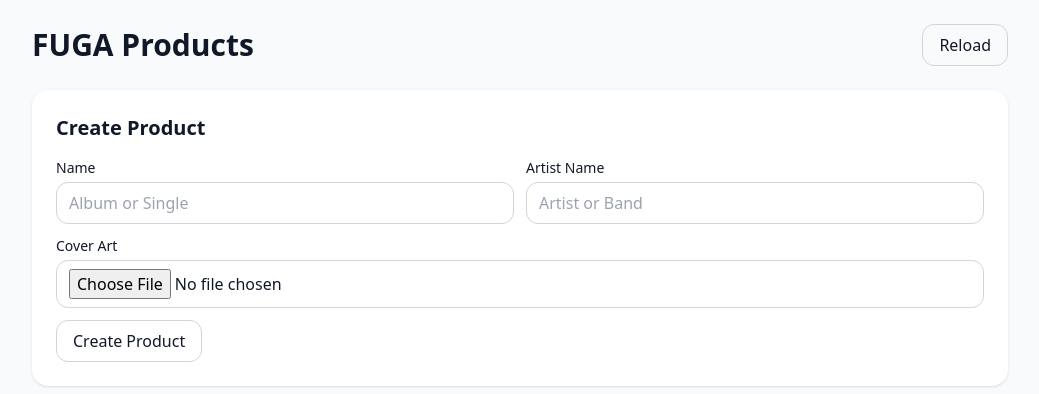
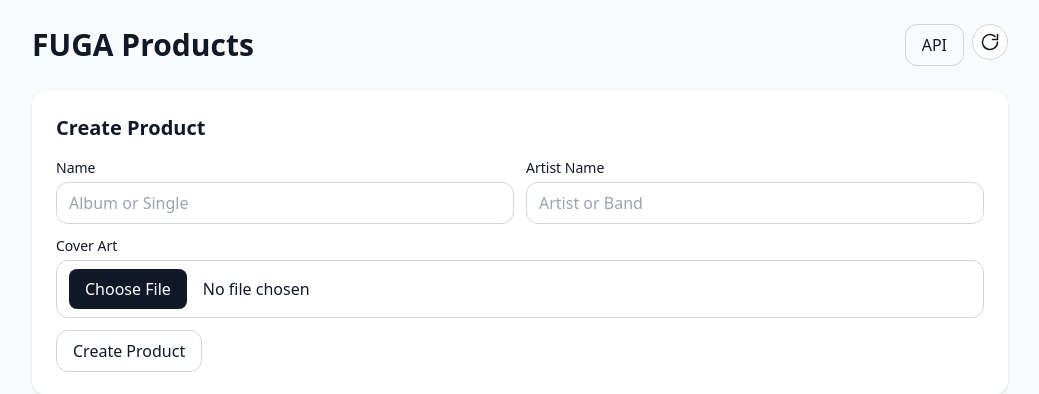
Before and after one commit to soroushCoder/FUGA_product_management_system, a Next.js app in the folder apps/web/: page / in a window 1280 px wide. Shown: the top 394 px of the page, without its empty margins (120-1159 px from the left). Built offline with nearby package versions, Linux system fonts and the light colour scheme; no server answers.

Commit message:
fix: update the icons

```diff
--- a/apps/web/app/page.tsx
+++ b/apps/web/app/page.tsx
@@ -5,6 +5,8 @@
 import type { Product } from '../lib/types';
 import ProductForm from '../components/ProductForm';
 import ProductList from '../components/ProductList';
+import { ReloadIcon } from '../components/icons';
+
 
 export default function Page() {
   const [products, setProducts] = useState<Product[]>([]);
@@ -20,7 +22,17 @@
     <div className="container space-y-6">
       <header className="flex items-center justify-between">
         <h1 className="text-3xl font-bold">FUGA Products</h1>
-        <button className="btn" onClick={reload}>Reload</button>
+        <div className="flex gap-2">
+          <a href="/api-reference" className="btn hidden sm:inline-flex">API</a>
+          <button
+            onClick={reload}
+            aria-label="Reload products"
+            title="Reload"
+            className="inline-flex items-center justify-center w-9 h-9 rounded-full border border-gray-300 bg-white hover:bg-gray-100 focus:outline-none focus-visible:ring-2 focus-visible:ring-black/30"
+          >
+            <ReloadIcon className="w-5 h-5" />
+          </button>
+        </div>
       </header>
 
       <div className="card">
--- /dev/null
+++ b/apps/web/components/Icons.tsx
@@ -0,0 +1,21 @@
+export function ReloadIcon(props: React.SVGProps<SVGSVGElement>) {
+  return (
+    <svg viewBox="0 0 24 24" fill="none" stroke="currentColor"
+         strokeWidth={1.8} strokeLinecap="round" strokeLinejoin="round" aria-hidden="true" {...props}>
+      <path d="M21 3v6h-6" />
+      <path d="M21 12a9 9 0 1 1-3-6.7" />
+    </svg>
+  );
+}
+
+export function TrashIcon(props: React.SVGProps<SVGSVGElement>) {
+  return (
+    <svg viewBox="0 0 24 24" fill="none" stroke="currentColor"
+         strokeWidth={1.8} strokeLinecap="round" strokeLinejoin="round" aria-hidden="true" {...props}>
+      <path d="M3 6h18" />
+      <path d="M19 6l-1 14a2 2 0 0 1-2 2H8a2 2 0 0 1-2-2L5 6" />
+      <path d="M10 11v6M14 11v6" />
+      <path d="M9 6V4a2 2 0 0 1 2-2h2a2 2 0 0 1 2 2v2" />
+    </svg>
+  );
+}
--- a/apps/web/components/ProductCard.tsx
+++ b/apps/web/components/ProductCard.tsx
@@ -3,6 +3,7 @@
 import Image from 'next/image';
 import Link from 'next/link';
 import type { Product } from '../lib/types';
+import { TrashIcon } from '../components/Icons';
 
 type Props = {
     product: Product;
@@ -45,16 +46,14 @@
             {/* Delete pill */}
             {onDelete && (
                 <button
-          onClick={(e) => {
-            e.preventDefault();
-            e.stopPropagation();
-            onDelete(product.id);
-          }}
-          className="absolute top-3 right-3 rounded-full bg-white/90 backdrop-blur px-3 py-1 text-sm font-medium text-gray-900 shadow hover:bg-white focus:outline-none focus-visible:ring-2 focus-visible:ring-black/30"
+                    onClick={(e) => { e.preventDefault(); e.stopPropagation(); onDelete?.(product.id); }}
+                    className="absolute top-3 right-3 inline-flex items-center justify-center w-9 h-9 rounded-full bg-white/90 text-gray-900 shadow ring-1 ring-black/10 hover:bg-white focus:outline-none focus-visible:ring-2 focus-visible:ring-black/30"
                     aria-label={`Delete ${product.name}`}
+                    title="Delete"
                 >
-          Delete
+                    <TrashIcon className="w-5 h-5" />
                 </button>
+
             )}
         </div>
     );
--- a/apps/web/components/ProductForm.tsx
+++ b/apps/web/components/ProductForm.tsx
@@ -47,7 +47,9 @@
       </div>
       <div>
         <label className="block text-sm mb-1">Cover Art</label>
-        <input ref={fileRef} type="file" accept="image/*" className="input" required />
+        <input ref={fileRef} type="file" accept="image/*"   className="block w-full rounded-xl border border-gray-300 px-3 py-2
+             file:mr-4 file:rounded-lg file:border-0 file:bg-gray-900 file:text-white
+             file:px-4 file:py-2 file:cursor-pointer hover:file:bg-gray-800" required />
       </div>
       <button className="btn" disabled={busy}>{busy ? 'Creating…' : 'Create Product'}</button>
     </form>
```
Lines whose indentation alone changed are shown as unchanged.
